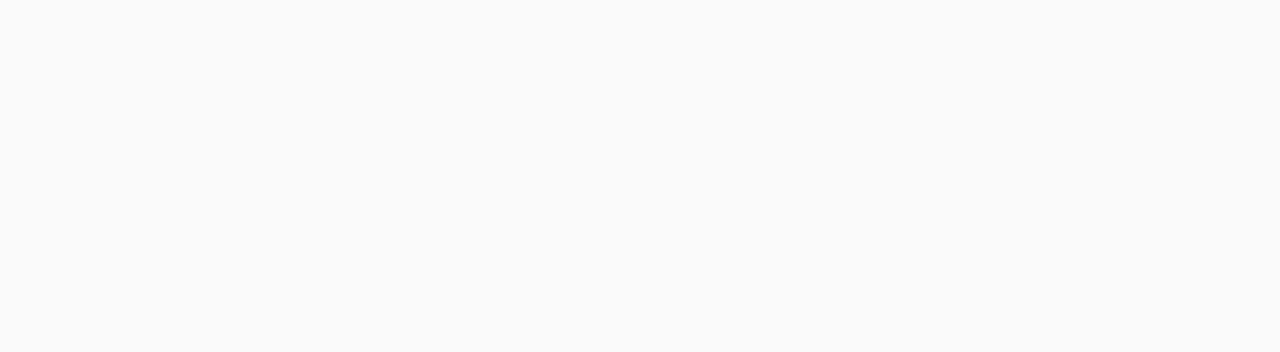
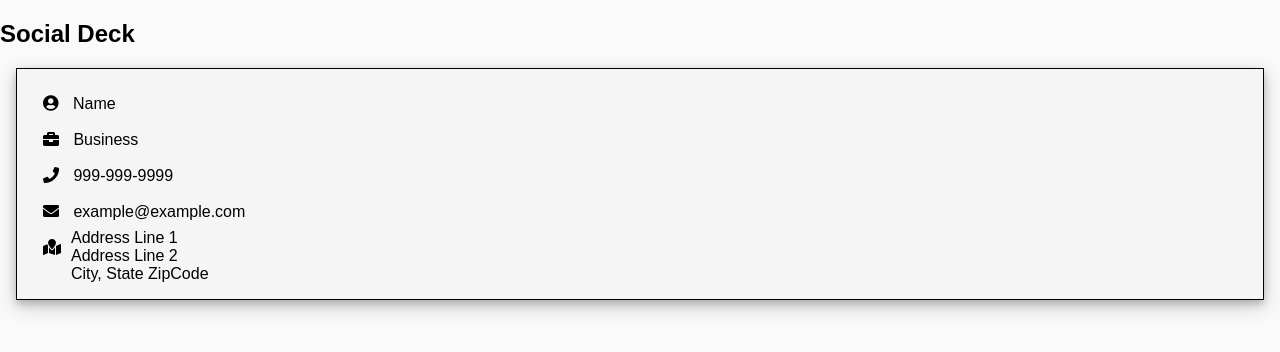
Before and after one commit to SocialDeck/socialdeck-frontend, a React (Create React App) app in the folder socialdeck-fe-app/: page /contacts/example-card in a window 1280 px wide. Shown: the top 352 px of the page. Built offline with nearby package versions, Linux system fonts and the light colour scheme.

Commit message:
added example card link for demo Monday

```diff
--- a/socialdeck-fe-app/src/App.css
+++ b/socialdeck-fe-app/src/App.css
@@ -55,6 +55,8 @@
  }
 
  .contactsItem {
+    text-decoration: none;
+    color: black;
     border-bottom: 1px solid black;
     padding: 1vh;
  }
--- a/socialdeck-fe-app/src/App.js
+++ b/socialdeck-fe-app/src/App.js
@@ -5,16 +5,45 @@
 import RegisterForm from './RegisterForm'
 import Contacts from './Contacts'
 import Card from './Card'
+import ExampleCard from './ExampleCard'
+import Home from './Home'
 
 class App extends Component {
+  constructor () {
+    super()
+    this.state = {
+      token: null,
+      username: null
+    }
+    const token = window.localStorage.getItem('token')
+    const username = window.localStorage.getItem('username')
+    if (token && username) {
+      this.state.token = token
+      this.state.username = username
+    }
+    this.setUser = this.setUser.bind(this)
+  }
+
+  setUser (token, username) {
+    this.setState({
+      token: token,
+      username: username
+    })
+  }
+
   render () {
     return (
       <div className='app'>
         <Router>
-          <LoginForm path='/' />
-          <RegisterForm path='register' />
-          <Contacts path='contacts' />
-          <Card path=':cardId' />
+          <Home path='/'>
+            <LoginForm path='login' setUser={this.setUser} />
+            <RegisterForm path='register' />
+
+            <Contacts path='contacts' username={this.state.username} token={this.state.token} />
+            <Card path='/contacts/:cardId' />
+            <ExampleCard path='/contacts/example-card' />
+          </Home>
+
         </Router>
       </div>
     )
--- a/socialdeck-fe-app/src/Contacts.js
+++ b/socialdeck-fe-app/src/Contacts.js
@@ -1,11 +1,13 @@
 import React, { Component } from 'react'
 import { Query } from 'react-apollo'
+import { Link } from '@reach/router'
 import { GET_USERS } from './queries'
 
 class Contacts extends Component {
   render () {
     return (
       <div className='contactsLinks'>
+        <h2>{this.props.username}'s Contacts</h2>
         <Query
           query={GET_USERS}
         >
@@ -14,9 +16,7 @@
             if (error) return <p>Error :(</p>
 
             return data.users.map((user, idx) => (
-              <a key={idx} className='contactsItem'
-                onClick={() => console.log('open app to card view for', user.username)}>
-                <i className='fas fa-address-card' /> {user.username}</a>
+              <Link to='example-card' key={idx} className='contactsItem' ><i className='fas fa-address-card' /> {user.username}</Link>
             ))
           }
 
--- /dev/null
+++ b/socialdeck-fe-app/src/ExampleCard.js
@@ -0,0 +1,23 @@
+import React, { Component } from 'react'
+
+class ExampleCard extends Component {
+  render () {
+    return (
+      <div className='card'>
+        <div className='cardLine'><i className='fas fa-user-circle cardIcon' /> Name</div>
+        <div className='cardLine'><i className='fas fa-briefcase cardIcon' /> Business</div>
+        <div className='cardLine'><i className='fas fa-phone cardIcon' /> 999-999-9999</div>
+        <div className='cardLine'><i className='fas fa-envelope cardIcon' /> example@example.com</div>
+        <div className='address'>
+          <div className='addressIconWrapper'><i className='fas fa-map-marked cardIcon' /></div>
+          <div className='addressBlock'>
+            <div className='addressLine line1'> Address Line 1</div>
+            <div className='addressLine line2'> Address Line 2</div>
+            <div className='addressLine line3'> City, State ZipCode</div>
+          </div>
+        </div>
+      </div>
+    )
+  }
+}
+export default ExampleCard
--- /dev/null
+++ b/socialdeck-fe-app/src/Home.js
@@ -0,0 +1,35 @@
+import React, { Component } from 'react'
+
+class Home extends Component {
+  constructor () {
+    super()
+    this.state = {
+      token: null
+    }
+    const token = window.localStorage.getItem('token')
+    if (token) {
+      this.state.token = token
+    }
+    this.setToken = this.setToken.bind(this)
+  }
+
+  setToken (token) {
+    this.setState({
+      token: token
+    })
+  }
+
+  render () {
+    return (
+      <div className='home'>
+        <nav className='navigation'>
+          <h1>Social Deck</h1>
+        </nav>
+
+        {this.props.children}
+      </div>
+    )
+  }
+}
+
+export default Home
--- a/socialdeck-fe-app/src/LoginForm.js
+++ b/socialdeck-fe-app/src/LoginForm.js
@@ -54,7 +54,12 @@
                   username: this.state.username,
                   password: this.state.password
                 } })
-                  .then(data => console.log(data.data.login.token))
+                  .then(data => data.data.login)
+                  .then(data => {
+                    window.localStorage.setItem('token', data.token)
+                    window.localStorage.setItem('username', this.state.username)
+                    this.props.setUser(data.token, this.state.username)
+                  })
               }}>Sign In</a>
               <p>Don't have an account? <Link to='register'>Register</Link></p>
 
--- a/socialdeck-fe-app/src/queries.js
+++ b/socialdeck-fe-app/src/queries.js
@@ -28,8 +28,9 @@
 `
 
 export const GET_CONTACTS = gql`
+query contacts($token: String!)
 {
-  contacts(token: "tFCUHc1TXkdZ4hK2FxiYBh75") {
+  contacts(token: $token) {
     id
     user {
       id
```
